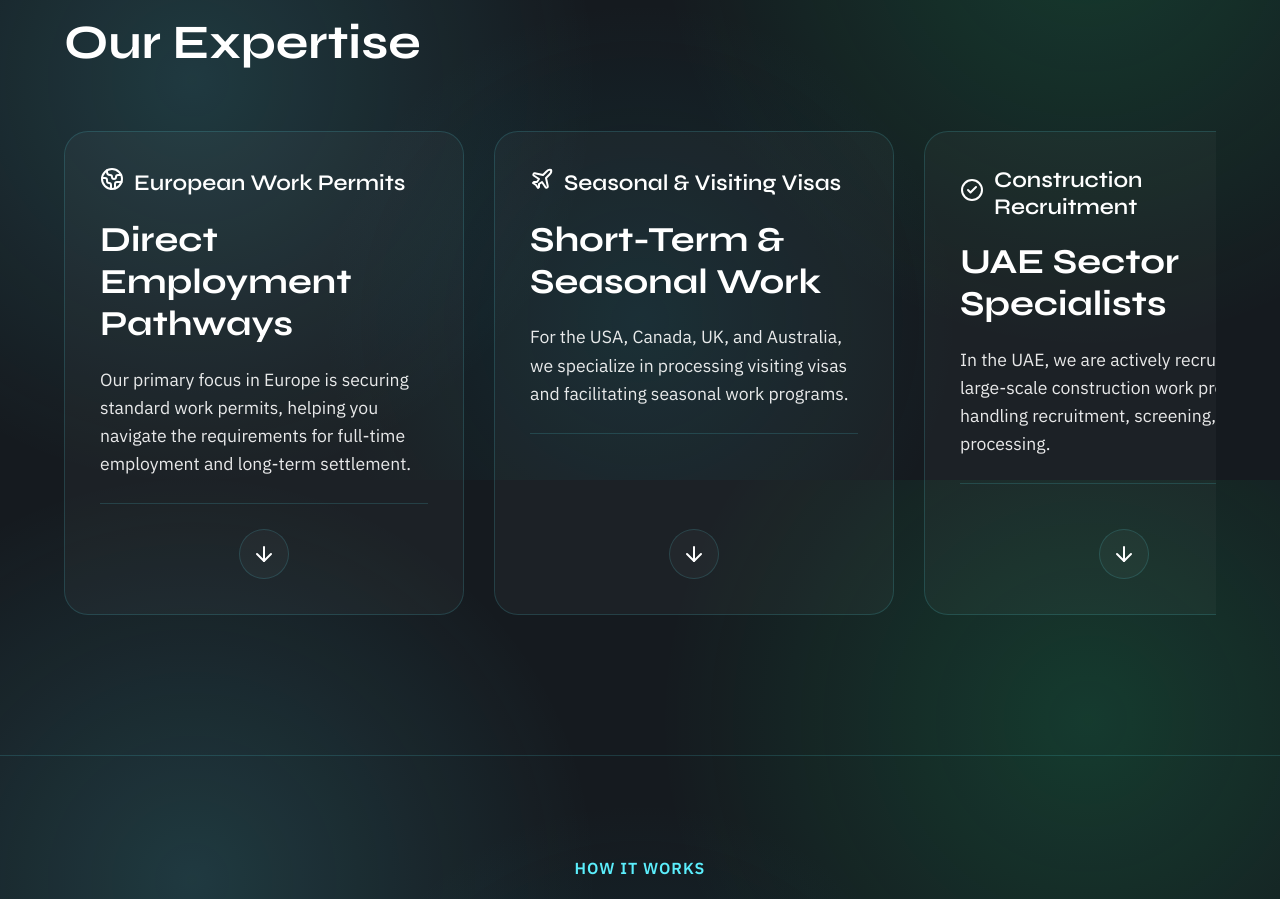
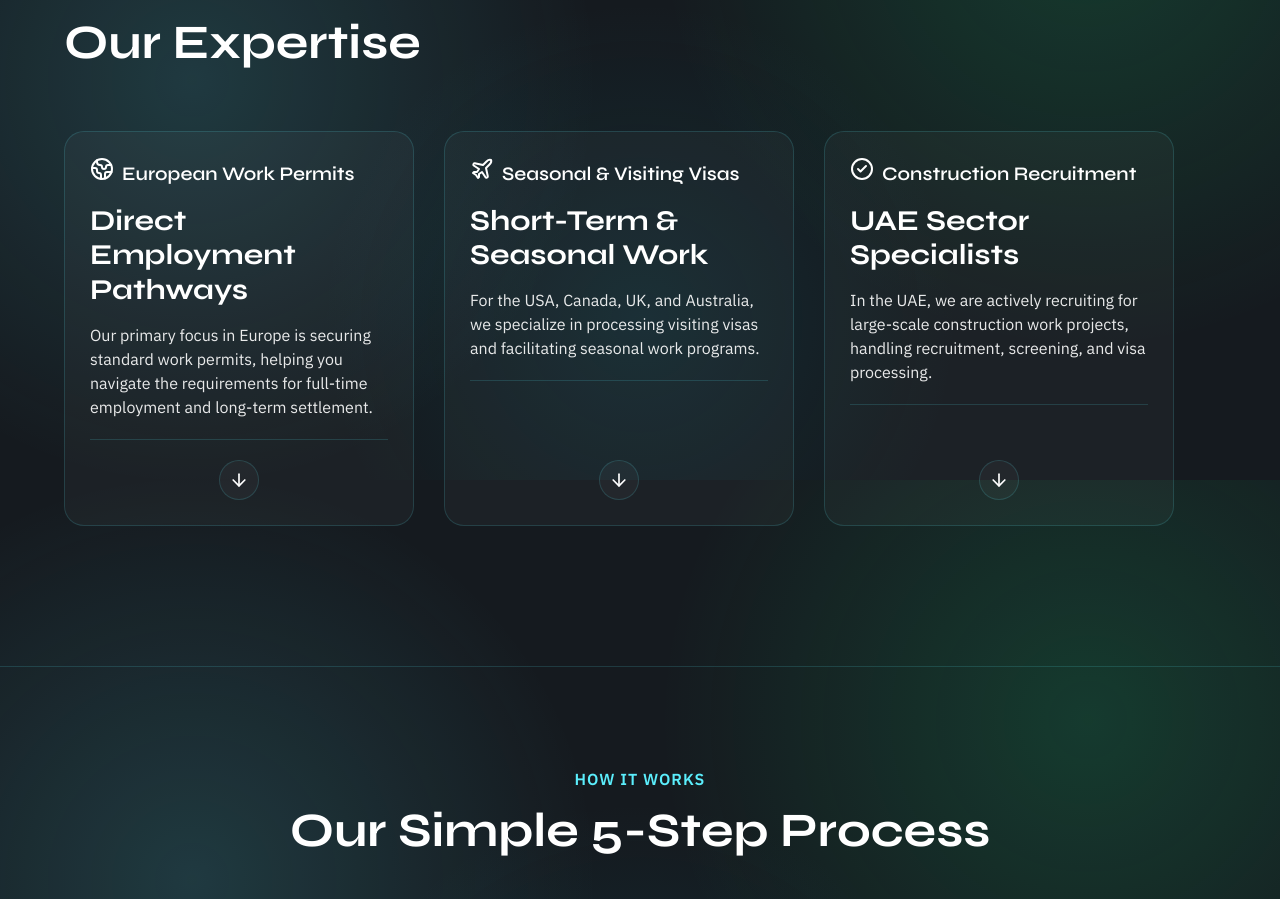
Before and after one commit to Adithyan1020/Kili, a React (Vite) app: page / in a window 1280 px wide. Shown: the part 1920-2819 px from the top of the page. Built offline with nearby package versions, Linux system fonts and the light colour scheme.

Commit message:
fixed expertise card bug made smaller

```diff
--- a/src/components/Services.jsx
+++ b/src/components/Services.jsx
@@ -51,13 +51,13 @@ const ServiceCard = ({ service }) => {
       onMouseLeave={() => window.matchMedia('(hover: hover)').matches && setIsExpanded(false)}
       onClick={() => !window.matchMedia('(hover: hover)').matches && setIsExpanded(!isExpanded)}
       style={{
-        minWidth: 'min(400px, 90vw)',
-        width: 'min(400px, 90vw)',
+        minWidth: 'min(350px, 85vw)',
+        width: 'min(350px, 85vw)',
         position: 'relative',
         background: isExpanded ? 'var(--color-accent)' : 'var(--card-bg)',
         border: '1px solid var(--color-border)',
-        borderRadius: '24px',
-        padding: '35px',
+        borderRadius: '20px',
+        padding: '25px',
         display: 'flex',
         flexDirection: 'column',
         transition: 'background 0.4s ease, transform 0.3s ease',
@@ -65,34 +65,34 @@ const ServiceCard = ({ service }) => {
         scrollSnapAlign: 'start',
         flexShrink: 0,
         color: isExpanded ? 'var(--bg-primary)' : 'var(--text-primary)',
-        boxShadow: isExpanded ? '0 20px 40px rgba(0,0,0,0.2)' : 'none'
+        boxShadow: isExpanded ? '0 15px 30px rgba(0,0,0,0.15)' : 'none'
       }}
-      whileHover={{ y: -10 }}
+      whileHover={{ y: -5 }}
     >
-      <div style={{ display: 'flex', alignItems: 'center', justifyContent: 'space-between', marginBottom: '20px' }}>
-        <div style={{ display: 'flex', alignItems: 'center', gap: '10px' }}>
+      <div style={{ display: 'flex', alignItems: 'center', justifyContent: 'space-between', marginBottom: '15px' }}>
+        <div style={{ display: 'flex', alignItems: 'center', gap: '8px' }}>
           <m.div
             animate={{ color: isExpanded ? 'var(--bg-primary)' : 'var(--text-primary)' }}
             transition={{ duration: 0.3 }}
           >
             {service.icon}
           </m.div>
-          <h3 style={{ fontSize: '1.4rem', fontWeight: '600', margin: 0 }}>
+          <h3 style={{ fontSize: '1.2rem', fontWeight: '600', margin: 0 }}>
             {service.title}
           </h3>
         </div>
       </div>
 
       {/* Subtitle & Desc */}
-      <h4 style={{ fontSize: '2.2rem', fontWeight: '700', lineHeight: 1.2, marginBottom: '20px' }}>
+      <h4 style={{ fontSize: '1.8rem', fontWeight: '700', lineHeight: 1.2, marginBottom: '15px' }}>
         {service.subtitle}
       </h4>
-      <p style={{ fontSize: '1.1rem', lineHeight: 1.6, opacity: 0.9, marginBottom: '25px' }}>
+      <p style={{ fontSize: '1rem', lineHeight: 1.5, opacity: 0.9, marginBottom: '20px' }}>
         {service.description}
       </p>
 
       {/* Divider */}
-      <div style={{ height: '1px', background: isExpanded ? 'rgba(255,255,255,0.3)' : 'var(--color-border)', marginBottom: '25px', width: '100%' }} />
+      <div style={{ height: '1px', background: isExpanded ? 'rgba(255,255,255,0.3)' : 'var(--color-border)', marginBottom: '20px', width: '100%' }} />
 
       {/* Expandable Features list */}
       <AnimatePresence>
@@ -104,27 +104,27 @@ const ServiceCard = ({ service }) => {
             transition={{ duration: 0.4, ease: [0.16, 1, 0.3, 1] }}
             style={{ overflow: 'hidden' }}
           >
-            <div style={{ display: 'flex', flexDirection: 'column', gap: '20px', paddingBottom: '40px' }}>
+            <div style={{ display: 'flex', flexDirection: 'column', gap: '15px', paddingBottom: '25px' }}>
               {service.features.map((feature, i) => (
                 <div key={i} style={{ display: 'flex', flexDirection: 'column' }}>
-                  <div style={{ display: 'flex', alignItems: 'flex-start', gap: '15px' }}>
-                    <div style={{ marginTop: '4px' }}>
-                      <CheckCircle2 size={20} color="currentColor" />
+                  <div style={{ display: 'flex', alignItems: 'flex-start', gap: '12px' }}>
+                    <div style={{ marginTop: '3px' }}>
+                      <CheckCircle2 size={18} color="currentColor" />
                     </div>
                     <div style={{ flex: 1 }}>
-                      <div style={{ display: 'flex', alignItems: 'center', gap: '10px', marginBottom: '5px', flexWrap: 'wrap' }}>
-                        <span style={{ fontSize: '1.1rem', fontWeight: '600' }}>
+                      <div style={{ display: 'flex', alignItems: 'center', gap: '8px', marginBottom: '4px', flexWrap: 'wrap' }}>
+                        <span style={{ fontSize: '1rem', fontWeight: '600' }}>
                           {feature.title}
                         </span>
                       </div>
-                      <p style={{ fontSize: '0.95rem', lineHeight: 1.5, opacity: 0.8, margin: 0 }}>
+                      <p style={{ fontSize: '0.9rem', lineHeight: 1.4, opacity: 0.8, margin: 0 }}>
                         {feature.desc}
                       </p>
                     </div>
                   </div>
                   {/* Internal divider for all except last */}
                   {i < service.features.length - 1 && (
-                    <div style={{ height: '1px', background: isExpanded ? 'rgba(255,255,255,0.15)' : 'var(--color-border)', marginTop: '20px', marginLeft: '35px' }} />
+                    <div style={{ height: '1px', background: isExpanded ? 'rgba(255,255,255,0.15)' : 'var(--color-border)', marginTop: '15px', marginLeft: '30px' }} />
                   )}
                 </div>
               ))}
@@ -142,8 +142,8 @@ const ServiceCard = ({ service }) => {
         }}
         transition={{ duration: 0.4, ease: [0.16, 1, 0.3, 1] }}
         style={{
-          width: '50px',
-          height: '50px',
+          width: '40px',
+          height: '40px',
           borderRadius: '50%',
           display: 'flex',
           alignItems: 'center',
@@ -153,7 +153,7 @@ const ServiceCard = ({ service }) => {
           border: `1px solid ${isExpanded ? 'rgba(255,255,255,0.3)' : 'var(--color-border)'}`
         }}
       >
-        <ArrowDown size={24} color="currentColor" />
+        <ArrowDown size={20} color="currentColor" />
       </m.div>
     </m.div>
   );
```
Also changed, not shown: public/map/AdithyanA_S4_CSE (3).jpg (added).
